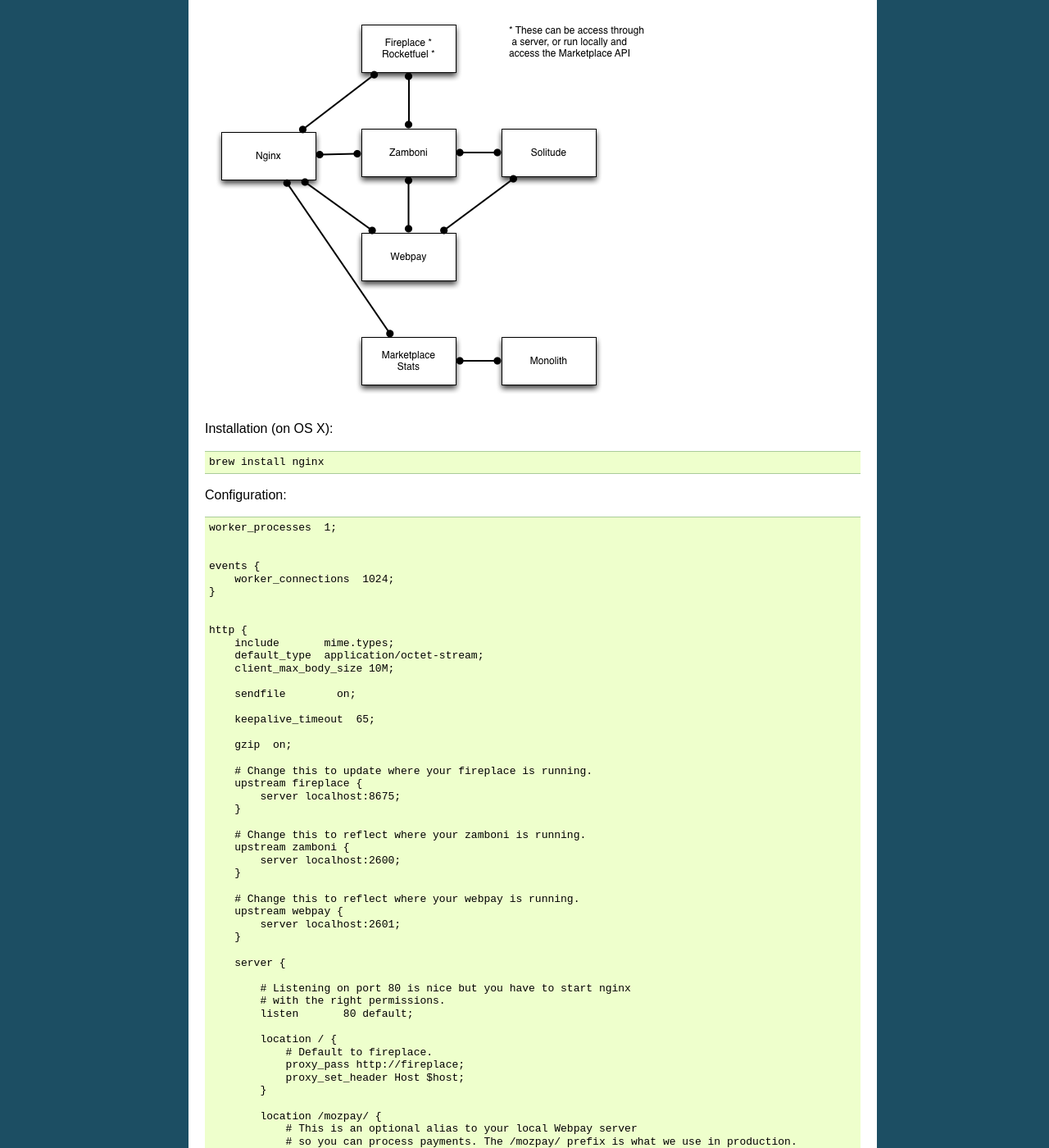
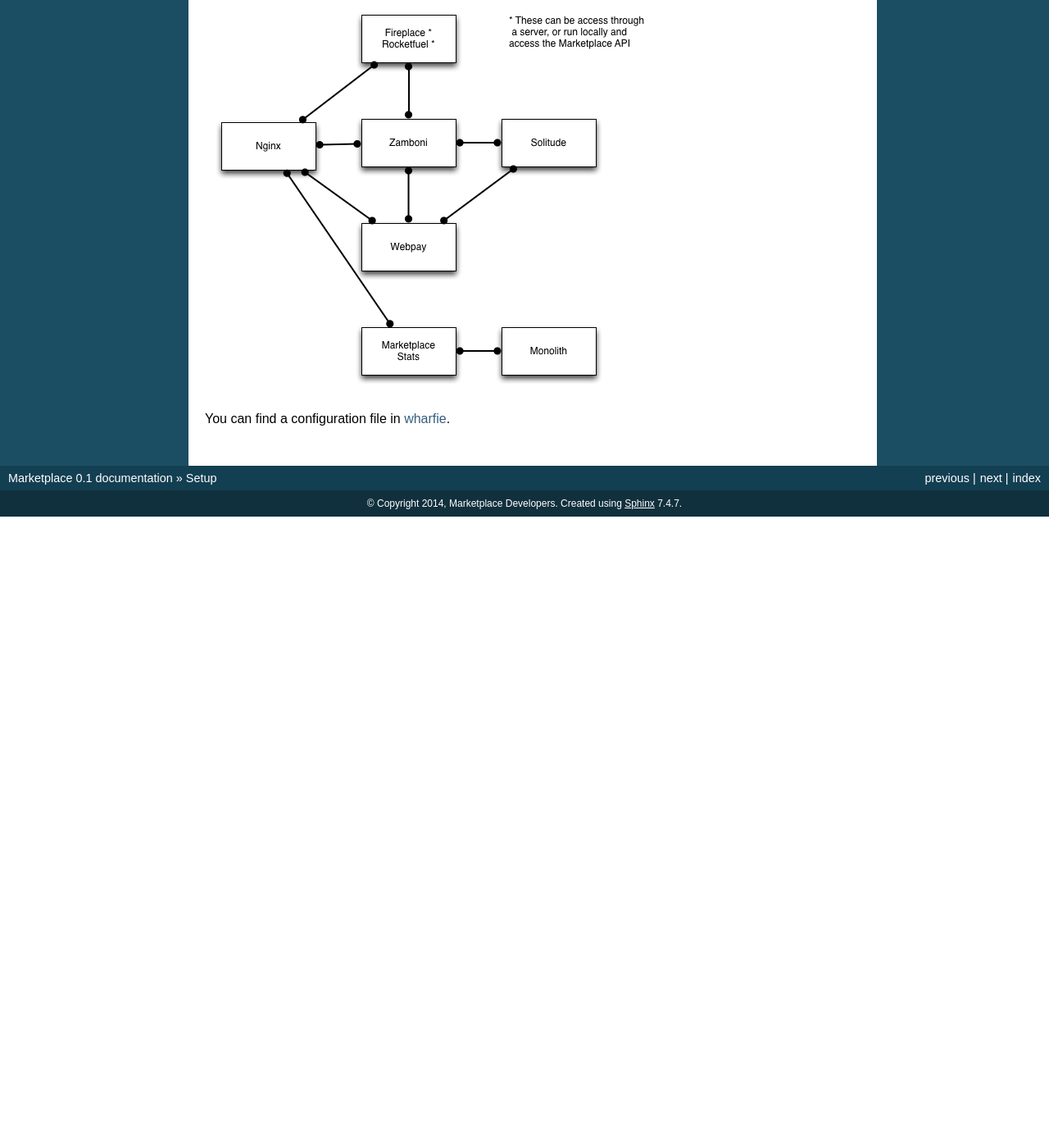
Before and after one commit to mozilla/marketplace-docs, a Sphinx documentation site: the page built from docs/topics/setup.rst, in a window 1280 px wide and 1400 px high, scrolled down 2576 px. Shown: the whole window at 82% size. Built offline with Sphinx 7.4.7, drawn with Linux system fonts in a browser that asks for light colours; after the commit the page ends 3206 px from its top, so only the background shows below that; some of the changed text lies outside the part shown.

```diff
--- a/docs/config/nginx.conf
+++ /dev/null
@@ -1,96 +0,0 @@
-worker_processes  1;
-
-
-events {
-    worker_connections  1024;
-}
-
-
-http {
-    include       mime.types;
-    default_type  application/octet-stream;
-    client_max_body_size 10M;
-
-    sendfile        on;
-
-    keepalive_timeout  65;
-
-    gzip  on;
-
-    # Change this to update where your fireplace is running.
-    upstream fireplace {
-        server localhost:8675;
-    }
-
-    # Change this to reflect where your zamboni is running.
-    upstream zamboni {
-        server localhost:2600;
-    }
-
-    # Change this to reflect where your webpay is running.
-    upstream webpay {
-        server localhost:2601;
-    }
-
-    server {
-
-        # Listening on port 80 is nice but you have to start nginx
-        # with the right permissions.
-        listen       80 default;
-
-        location / {
-            # Default to fireplace.
-            proxy_pass http://fireplace;
-            proxy_set_header Host $host;
-        }
-
-        location /mozpay/ {
-            # This is an optional alias to your local Webpay server
-            # so you can process payments. The /mozpay/ prefix is what we use in production.
-            proxy_pass http://webpay;
-            proxy_set_header Host $host;
-        }
-
-        # Conditionally pass Zamboni urls to Zamboni.
-        location  ~ '^/(manifest.webapp|app/.*/manifest.webapp|admin|addons|api|developers|downloads|files|jsi18n\.js|login|logout|lookup|reviewers|services|tmp)' {
-            proxy_pass http://zamboni;
-            proxy_set_header Host $host;
-        }
-
-        # Privacy policy etc are on zamboni.
-        location /media/docs {
-            proxy_pass http://zamboni;
-            break;
-        }
-
-        # Some images are in zamboni.
-        location /media/img/mkt {
-            proxy_pass http://zamboni;
-            break;
-        }
-
-        # Conditionally handle /users for both Zamboni and Fireplace.
-        location /users {
-            proxy_set_header Host $host;
-            if ($http_referer ~ '^http://[^/]*?/(developers|reviewers|login\?to=/(admin|reviewers|developers))') {
-                proxy_pass http://zamboni;
-                break;
-            }
-            proxy_pass http://fireplace;
-        }
-
-        # Conditionally handle media depending on where we are using referer (sic) header.
-        location /media {
-            proxy_set_header Host $host;
-            if ($http_referer ~ '^http://[^/]*?/(admin|developers|login\?to=/(admin|reviewers|developers)|files|lookup|media/css/(ecosystem|devreg|gaia|mkt)|reviewers|services)') {
-                proxy_pass http://zamboni;
-                break;
-            }
-            if ($http_referer  ~ '^http://[^/]*?/mozpay') {
-                proxy_pass http://webpay;
-                break;
-            }
-            proxy_pass http://fireplace;
-       }
-    }
-}
--- a/docs/index.rst
+++ b/docs/index.rst
@@ -14,6 +14,7 @@ Contents
 
    topics/contributing.rst
    topics/setup.rst
+   topics/docker.rst
    topics/consumer.rst
    topics/payments.rst
    topics/package.rst
--- a/docs/topics/setup.rst
+++ b/docs/topics/setup.rst
@@ -95,10 +95,10 @@ For information on how to run the unit tests please see the `Fireplace readme <h
 Backend pages
 ~~~~~~~~~~~~~
 
-We recommend using Docker. Full details to come.
+We recommend using Docker. See `Docker`_ for more details.
 
 Environment Variables
----------------------
+~~~~~~~~~~~~~~~~~~~~~
 
 To configure the services in the marketplace, you can either override each
 project's settings file (see documentation on each project for how that would
@@ -130,7 +130,7 @@ your development platform.
 +----------------------+--------------------+----------------------------+--------------------------------------+
 
 Other environment variables
----------------------------
+~~~~~~~~~~~~~~~~~~~~~~~~~~
 
 Please be aware that other parts of the site infrastructure can be affected by
 environment variables. Some examples:
@@ -139,9 +139,9 @@ environment variables. Some examples:
   `DJANGO_SETTINGS_MODULE <https://docs.djangoproject.com/en/dev/topics/settings/#designating-the-settings>`_
 
 Default ports
--------------
+~~~~~~~~~~~~~
 
-By default the projects listen to the following ports:
+By default the services listen to the following ports:
 
 +---------------------+--------+
 | Project             | Port   |
@@ -163,7 +163,7 @@ By default the projects listen to the following ports:
   for completeness
 
 Serving
--------
+~~~~~~~
 
 Marketplace is designed to be an app accessible at one domain, hitting nginx.
 
@@ -174,13 +174,4 @@ configuration will look something like this:
 
 .. image:: ../img/configuration.png
 
-NGINX
-+++++
-
-Installation (on OS X)::
-
-  brew install nginx
-
-Configuration:
-
-.. literalinclude:: ../config/nginx.conf
+You can find a configuration file in `wharfie <https://github.com/mozilla/wharfie/blob/master/images/nginx/nginx.conf>`_.
```
Also changed, not shown: docs/topics/docker.rst (added, +70 -0 lines).
